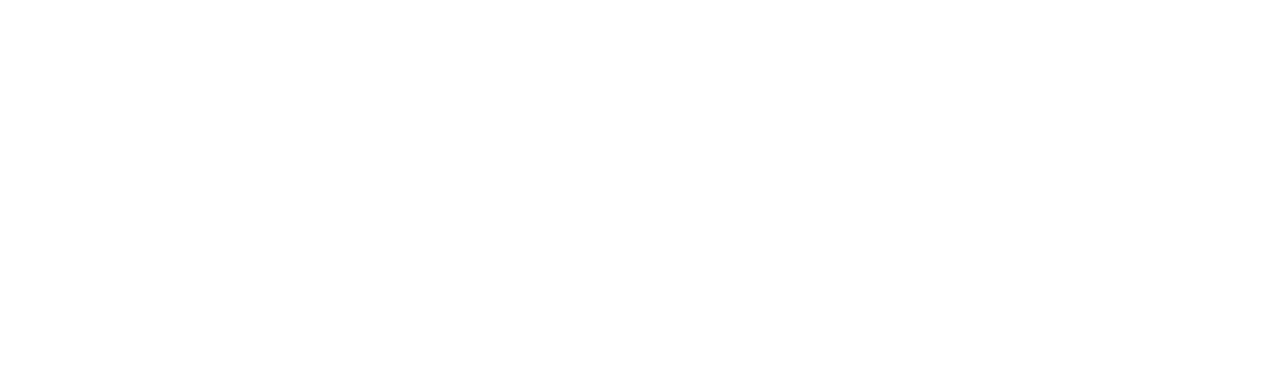
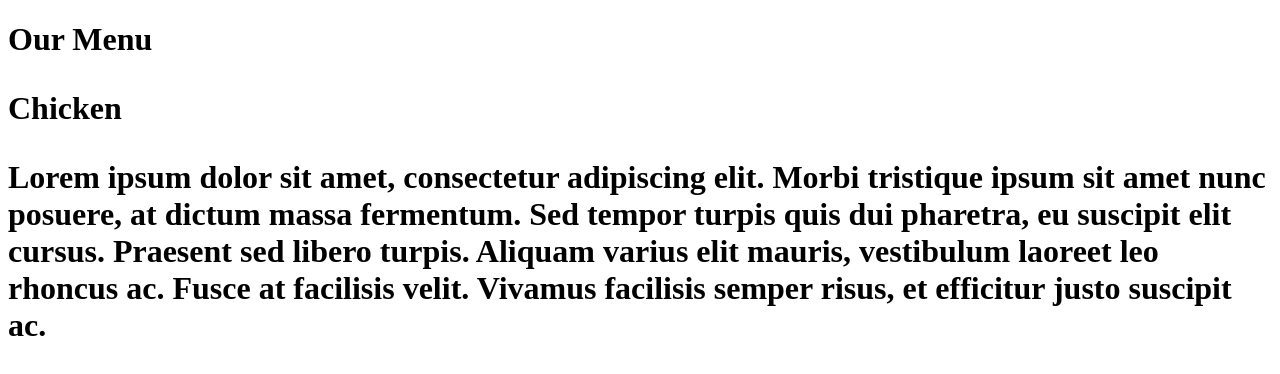
Before and after one commit to mahdi-mim/Coursera, a plain HTML site: page index.html in a window 1280 px wide. Drawn offline with Linux system fonts and the light colour scheme.

Commit message:
Update index.html

```diff
--- a/index.html
+++ b/index.html
@@ -1,6 +1,20 @@
 <!DOCTYPE html>
 <html>
 <head>
-<title></title>
+<title>module2-solution</title>
 </head>
+  <body>
+  <h1>Our Menu</<h1>
+    <section class="column-gl-4 column-md-6 column-sm-12">
+      <div>
+        <p class="s1">Chicken</p>
+        <p class="content">
+          Lorem ipsum dolor sit amet, consectetur adipiscing elit. Morbi tristique ipsum sit amet nunc posuere, at dictum massa fermentum. Sed tempor turpis quis dui pharetra, eu suscipit elit cursus. Praesent sed libero turpis. Aliquam varius elit mauris, vestibulum laoreet leo rhoncus ac. Fusce at facilisis velit. Vivamus facilisis semper risus, et efficitur justo suscipit ac.
+        </p>
+      </div>
+                    </section>
+    <section class=>
+
+    </section>
+  </body>
 </html>
```
